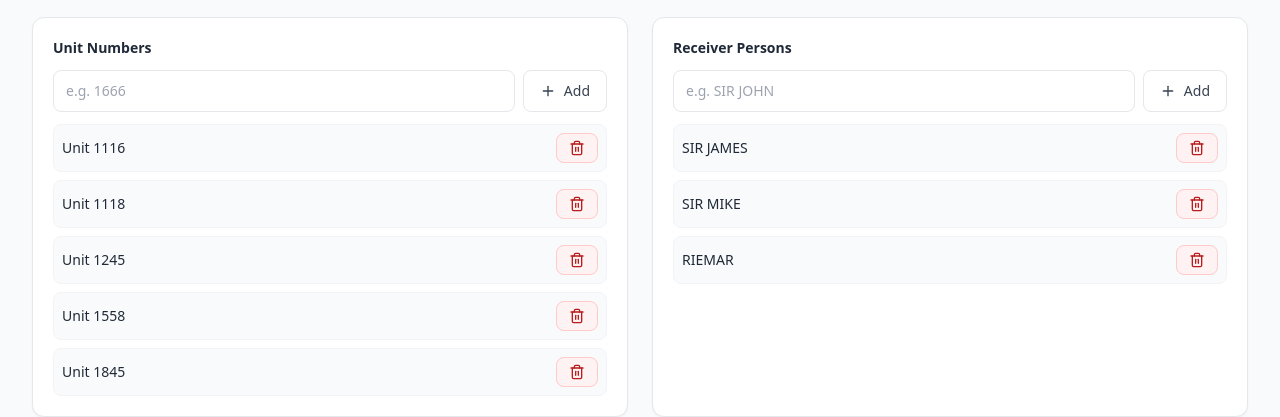
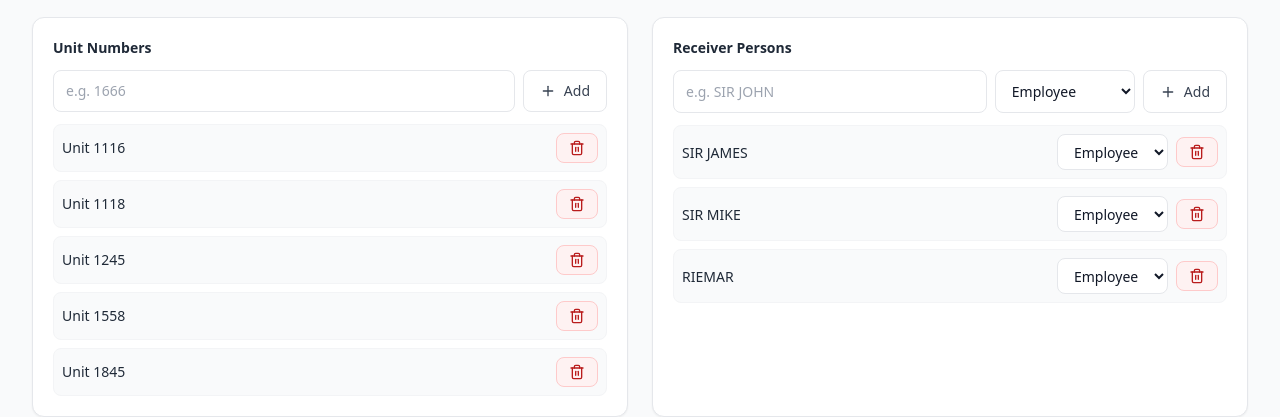
Before and after one commit to HiroTryingC4/evangelinasP, a Next.js app: page /settings in a window 1280 px wide. Shown: the part 158-575 px from the top of the page. Built offline with nearby package versions, Linux system fonts and the light colour scheme; no server answers; the database is empty.

Commit message:
Add receiver role support (employee/host) in settings

```diff
--- a/src/app/api/settings/route.ts
+++ b/src/app/api/settings/route.ts
@@ -18,16 +18,50 @@ function sanitizeList(values: unknown): string[] {
   return Array.from(new Set(out));
 }
 
+type ReceiverInput = { name: string; role: "employee" | "host" };
+
+function sanitizeReceivers(values: unknown): ReceiverInput[] {
+  if (!Array.isArray(values)) return [];
+
+  const out: ReceiverInput[] = [];
+  const seen = new Set<string>();
+
+  for (const value of values) {
+    let name = "";
+    let role: "employee" | "host" = "employee";
+
+    if (typeof value === "string") {
+      name = value.trim();
+    } else if (value && typeof value === "object") {
+      const v = value as { name?: unknown; role?: unknown };
+      name = String(v.name ?? "").trim();
+      role = String(v.role ?? "employee").toLowerCase() === "host" ? "host" : "employee";
+    }
+
+    if (!name) continue;
+    const key = name.toLowerCase();
+    if (seen.has(key)) continue;
+    seen.add(key);
+    out.push({ name, role });
+  }
+
+  return out;
+}
+
 export async function GET() {
   try {
     const [units, receivers] = await Promise.all([
       db.select({ code: unitConfigs.code }).from(unitConfigs).orderBy(asc(unitConfigs.sortOrder), asc(unitConfigs.id)),
-      db.select({ name: receiverPersons.name }).from(receiverPersons).orderBy(asc(receiverPersons.sortOrder), asc(receiverPersons.id)),
+      db
+        .select({ name: receiverPersons.name, role: receiverPersons.role })
+        .from(receiverPersons)
+        .orderBy(asc(receiverPersons.sortOrder), asc(receiverPersons.id)),
     ]);
 
     return NextResponse.json({
       units: units.length > 0 ? units.map((u) => u.code) : UNITS,
       receivers: receivers.length > 0 ? receivers.map((r) => r.name) : STAFF,
+      receiverPersons: receivers.length > 0 ? receivers : STAFF.map((name) => ({ name, role: "employee" })),
     });
   } catch (e) {
     console.error("[GET /api/settings]", e);
@@ -40,7 +74,7 @@ export async function PUT(req: NextRequest) {
     const body = await req.json();
 
     const units = sanitizeList(body.units).map(normalizeUnitCode);
-    const receivers = sanitizeList(body.receivers);
+    const receivers = sanitizeReceivers(body.receivers);
 
     if (units.length === 0) {
       return NextResponse.json({ error: "At least one unit is required" }, { status: 400 });
@@ -58,11 +92,15 @@ export async function PUT(req: NextRequest) {
       );
 
       await tx.insert(receiverPersons).values(
-        receivers.map((name, i) => ({ name, sortOrder: i }))
+        receivers.map((person, i) => ({ name: person.name, role: person.role, sortOrder: i }))
       );
     });
 
-    return NextResponse.json({ units, receivers });
+    return NextResponse.json({
+      units,
+      receivers: receivers.map((r) => r.name),
+      receiverPersons: receivers,
+    });
   } catch (e) {
     console.error("[PUT /api/settings]", e);
     return NextResponse.json({ error: "Failed to save settings" }, { status: 500 });
--- a/src/app/payment-transfers/page.tsx
+++ b/src/app/payment-transfers/page.tsx
@@ -16,6 +16,12 @@ type Transfer = {
 };
 
 export default function PaymentTransfersPage() {
+  const recipientOptions = [
+    { label: "Riemar (Owner)", value: "riemar" },
+    { label: "Sir Mike (Employee)", value: "sir mike" },
+    { label: "James (Employee)", value: "james" },
+  ];
+
   const [transfers, setTransfers] = useState<Transfer[]>([]);
   const [loading, setLoading] = useState(true);
   const [submitting, setSubmitting] = useState(false);
@@ -240,15 +246,20 @@ export default function PaymentTransfersPage() {
                   <label className="block text-sm font-medium text-gray-700 mb-2">
                     Recipient *
                   </label>
-                  <input
-                    type="text"
-                    placeholder="e.g., sir mike, james"
+                  <select
                     value={formData.recipient}
                     onChange={(e) =>
                       setFormData({ ...formData, recipient: e.target.value })
                     }
                     className="w-full px-3 py-2 border border-gray-300 rounded-lg focus:outline-none focus:ring-2 focus:ring-blue-500"
-                  />
+                  >
+                    <option value="">Select owner or employee</option>
+                    {recipientOptions.map((person) => (
+                      <option key={person.value} value={person.value}>
+                        {person.label}
+                      </option>
+                    ))}
+                  </select>
                 </div>
 
                 {/* Amount */}
--- a/src/app/settings/page.tsx
+++ b/src/app/settings/page.tsx
@@ -6,13 +6,17 @@ import { Plus, Save, Trash2 } from "lucide-react";
 type SettingsResponse = {
   units: string[];
   receivers: string[];
+  receiverPersons?: { name: string; role: "employee" | "host" }[];
 };
+
+type ReceiverPerson = { name: string; role: "employee" | "host" };
 
 export default function SettingsPage() {
   const [units, setUnits] = useState<string[]>([]);
-  const [receivers, setReceivers] = useState<string[]>([]);
+  const [receivers, setReceivers] = useState<ReceiverPerson[]>([]);
   const [newUnit, setNewUnit] = useState("");
   const [newReceiver, setNewReceiver] = useState("");
+  const [newReceiverRole, setNewReceiverRole] = useState<"employee" | "host">("employee");
   const [loading, setLoading] = useState(true);
   const [saving, setSaving] = useState(false);
   const [message, setMessage] = useState("");
@@ -23,7 +27,11 @@ export default function SettingsPage() {
       .then((r) => r.json())
       .then((data: SettingsResponse) => {
         setUnits(data.units ?? []);
-        setReceivers(data.receivers ?? []);
+        if (Array.isArray(data.receiverPersons) && data.receiverPersons.length > 0) {
+          setReceivers(data.receiverPersons);
+        } else {
+          setReceivers((data.receivers ?? []).map((name) => ({ name, role: "employee" })));
+        }
         setLoading(false);
       })
       .catch(() => {
@@ -44,9 +52,15 @@ export default function SettingsPage() {
   const addReceiver = () => {
     const name = newReceiver.trim();
     if (!name) return;
-    if (receivers.some((r) => r.toLowerCase() === name.toLowerCase())) return;
-    setReceivers((prev) => [...prev, name]);
+    if (receivers.some((r) => r.name.toLowerCase() === name.toLowerCase())) return;
+    setReceivers((prev) => [...prev, { name, role: newReceiverRole }]);
     setNewReceiver("");
+    setNewReceiverRole("employee");
+    setMessage("");
+  };
+
+  const updateReceiverRole = (idx: number, role: "employee" | "host") => {
+    setReceivers((prev) => prev.map((item, i) => (i === idx ? { ...item, role } : item)));
     setMessage("");
   };
 
@@ -81,7 +95,11 @@ export default function SettingsPage() {
       if (!res.ok) throw new Error(data?.error || "Failed to save");
 
       setUnits(data.units ?? units);
-      setReceivers(data.receivers ?? receivers);
+      if (Array.isArray(data.receiverPersons) && data.receiverPersons.length > 0) {
+        setReceivers(data.receiverPersons);
+      } else {
+        setReceivers(receivers);
+      }
       setMessage("Saved. New units/receivers are now available in forms and filters.");
     } catch (e: any) {
       setError(e?.message || "Failed to save settings.");
@@ -155,14 +173,33 @@ export default function SettingsPage() {
               value={newReceiver}
               onChange={(e) => setNewReceiver(e.target.value)}
             />
+            <select
+              className="input max-w-[140px]"
+              value={newReceiverRole}
+              onChange={(e) => setNewReceiverRole((e.target.value === "host" ? "host" : "employee"))}
+            >
+              <option value="employee">Employee</option>
+              <option value="host">Host</option>
+            </select>
             <button type="button" className="btn-secondary" onClick={addReceiver}>
               <Plus className="w-4 h-4" /> Add
             </button>
           </div>
           <div className="space-y-2">
-            {receivers.map((name, i) => (
-              <div key={`${name}-${i}`} className="flex items-center justify-between p-2 rounded-lg border border-gray-100 bg-gray-50">
-                <span className="text-sm font-medium text-gray-800">{name}</span>
+            {receivers.map((item, i) => (
+              <div key={`${item.name}-${i}`} className="flex items-center justify-between p-2 rounded-lg border border-gray-100 bg-gray-50 gap-2">
+                <div className="min-w-0">
+                  <span className="text-sm font-medium text-gray-800">{item.name}</span>
+                </div>
+                <div className="flex items-center gap-2">
+                  <select
+                    className="input h-9 py-1 max-w-[120px]"
+                    value={item.role}
+                    onChange={(e) => updateReceiverRole(i, e.target.value === "host" ? "host" : "employee")}
+                  >
+                    <option value="employee">Employee</option>
+                    <option value="host">Host</option>
+                  </select>
                   <button
                     type="button"
                     className="btn-danger"
@@ -173,6 +210,7 @@ export default function SettingsPage() {
                     <Trash2 className="w-4 h-4" />
                   </button>
                 </div>
+              </div>
             ))}
           </div>
         </div>
--- a/src/lib/schema.ts
+++ b/src/lib/schema.ts
@@ -60,6 +60,7 @@ export const unitConfigs = pgTable("unit_configs", {
 export const receiverPersons = pgTable("receiver_persons", {
   id: serial("id").primaryKey(),
   name: text("name").notNull().unique(),
+  role: text("role").notNull().default("employee"), // employee, host
   sortOrder: integer("sort_order").notNull().default(0),
   createdAt: timestamp("created_at", { mode: "date" }).defaultNow(),
 });
```
Lines whose indentation alone changed are shown as unchanged.
